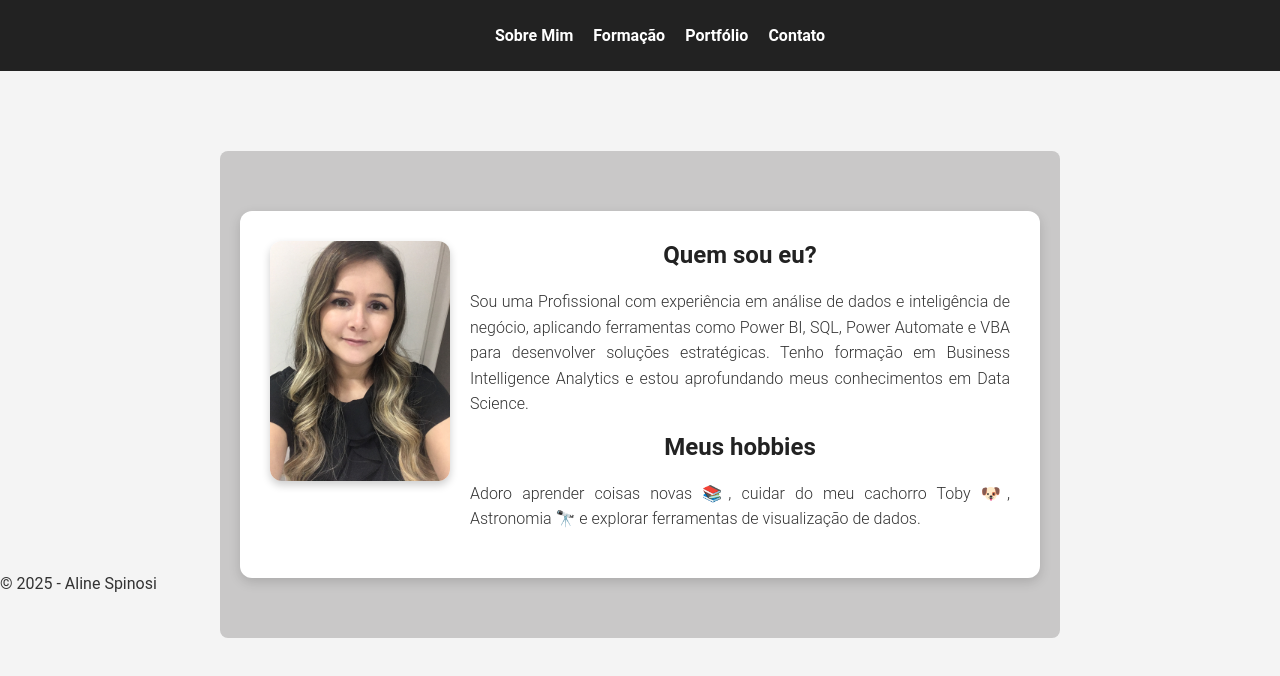
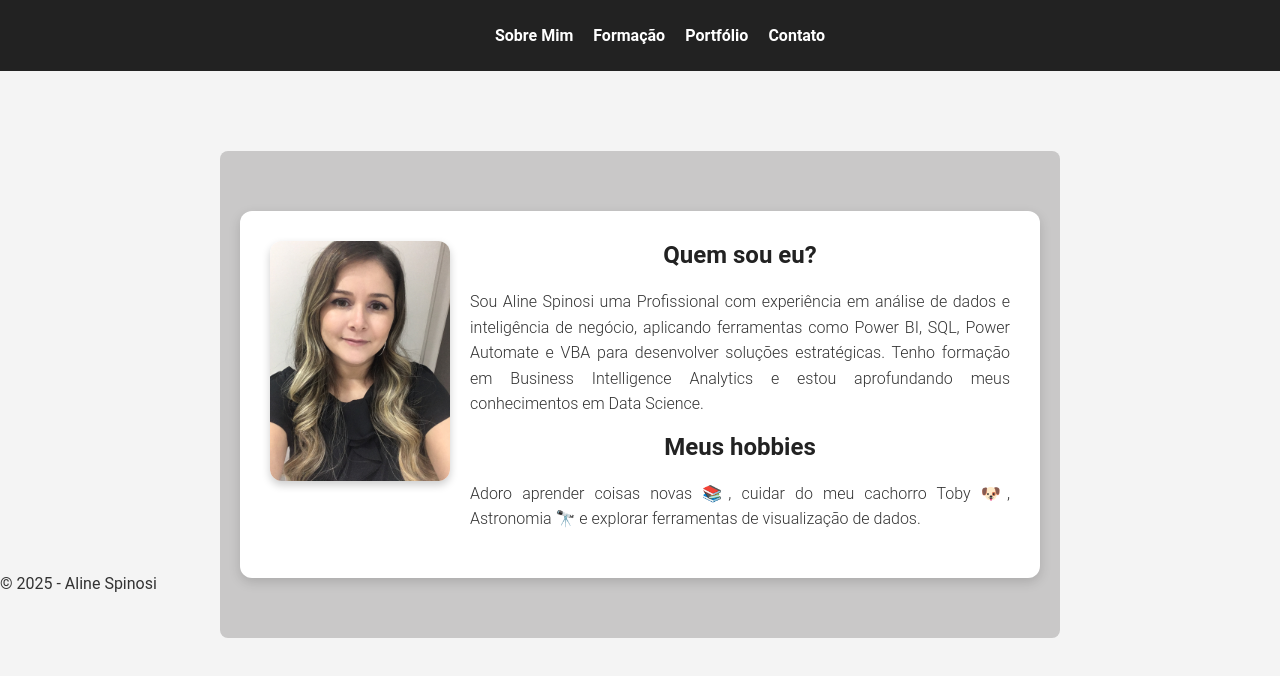
Before and after one commit to Aline833/Portf-lio, a plain HTML site: page index.html in a window 1280 px wide. Drawn offline with Linux system fonts and the light colour scheme.

Commit message:
Adicionei o meu nome na apresentação da minha main

```diff
--- a/index.html
+++ b/index.html
@@ -24,7 +24,7 @@
       <div class="texto">
         <h2>Quem sou eu?</h2>
         <p>
-          Sou uma Profissional com experiência em análise de dados e inteligência de negócio,
+          Sou Aline Spinosi uma Profissional com experiência em análise de dados e inteligência de negócio,
           aplicando ferramentas como Power BI, SQL, Power Automate e VBA para desenvolver soluções estratégicas.
           Tenho formação em Business Intelligence Analytics e estou aprofundando meus conhecimentos em Data Science.
         </p>
```
